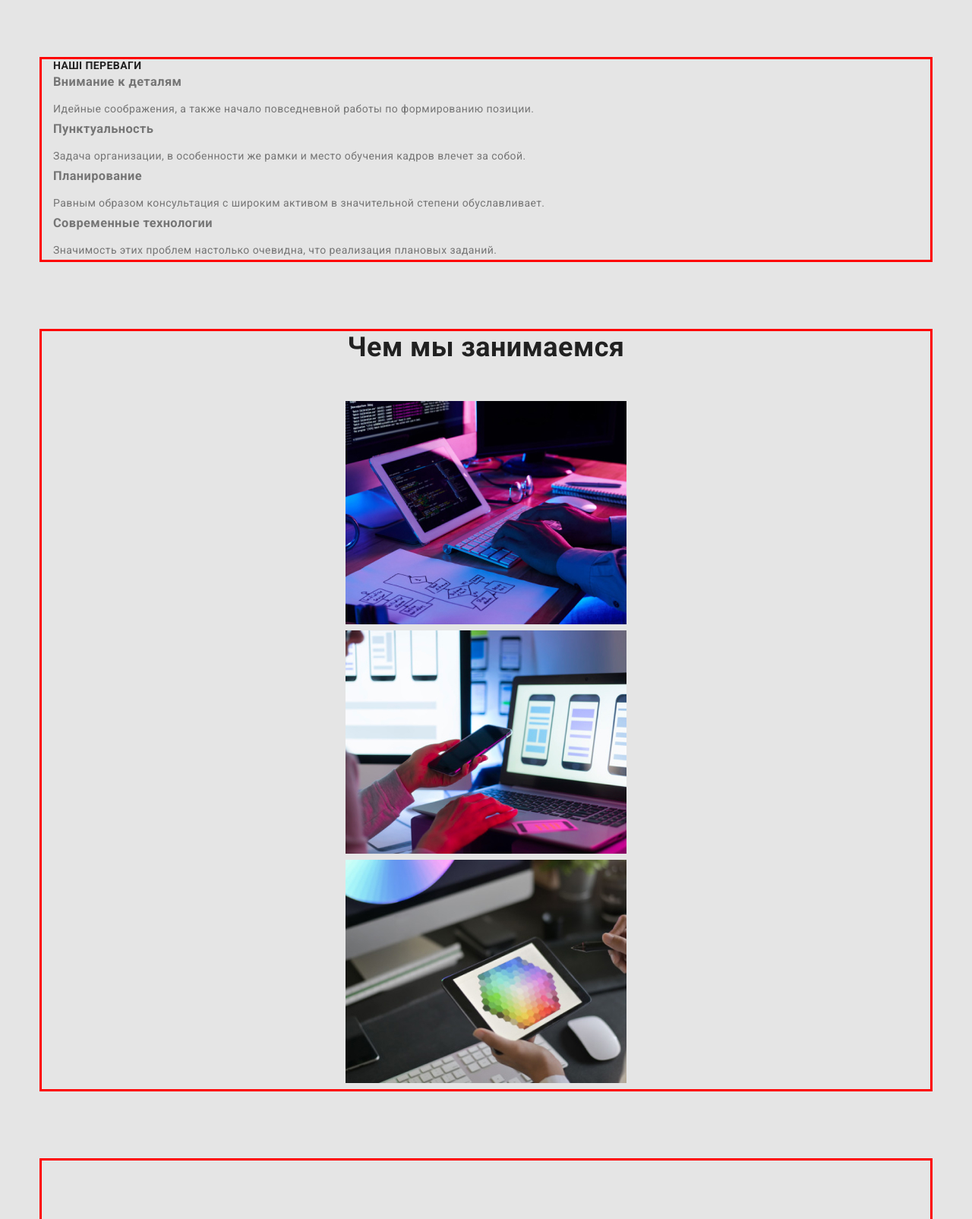
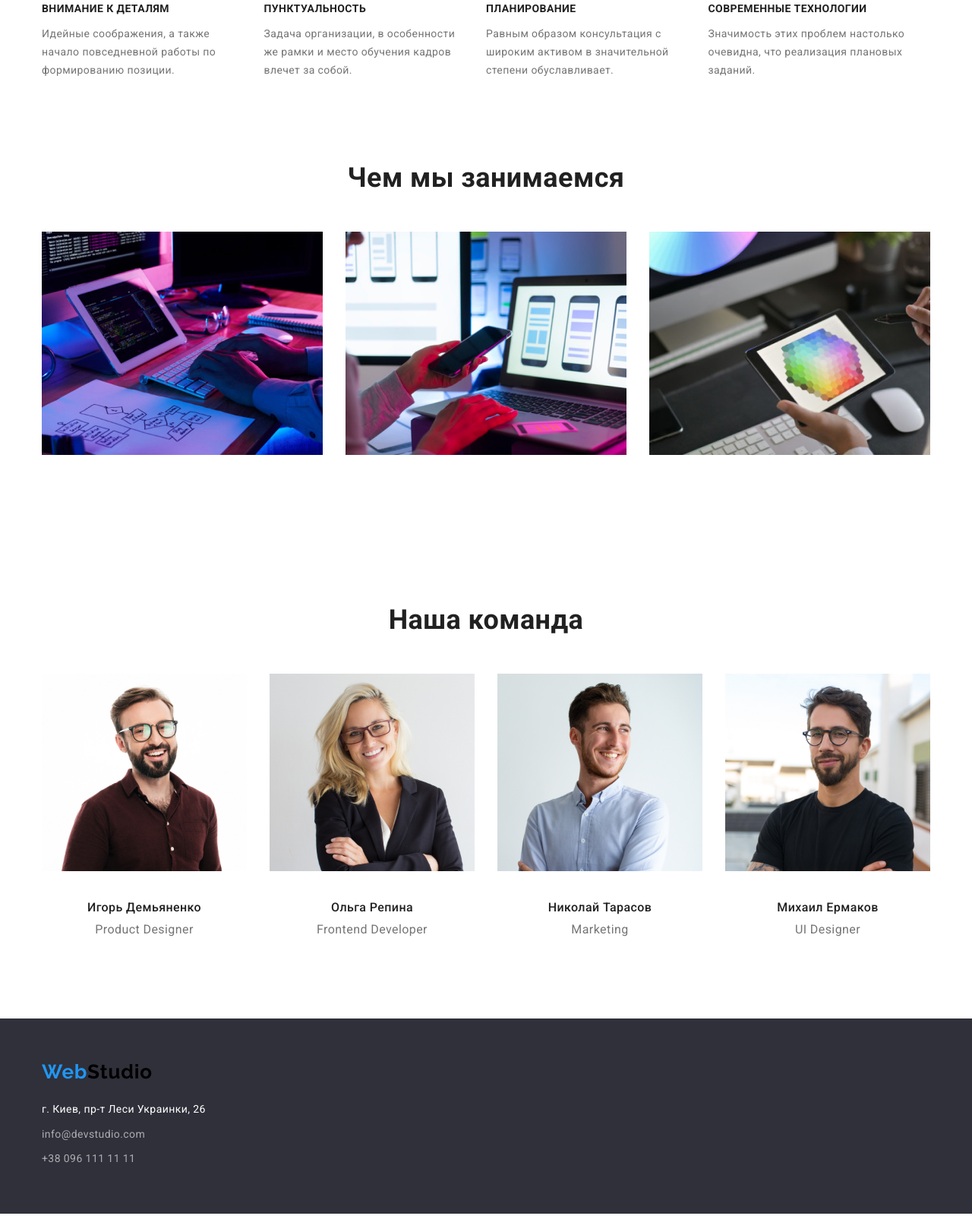
Before and after one commit to Tvido/goit-markup-hw-03, a plain HTML site: page index.html in a window 1280 px wide. Shown: the part 475-2080 px from the top of the page at 76% size. Drawn offline with nearby package versions, Linux system fonts and the light colour scheme.

Commit message:
Прописує Флекси

```diff
--- a/css/main.css
+++ b/css/main.css
@@ -25,14 +25,43 @@ html {
   box-sizing: inherit;
 }
 
+.visually-hidden {
+  position: absolute !important;
+  clip: rect(1px 1px 1px 1px);
+  clip: rect(1px, 1px, 1px, 1px);
+  padding: 0 !important;
+  border: 0 !important;
+  height: 1px !important;
+  width: 1px !important;
+  overflow: hidden;
+}
+
 .container {
-  outline: 3px solid red;
-  width: 1170px;
+  /* outline: 3px solid red; */
+  width: 1200px;
   align-items: Center;
-  margin: 0 auto 94px;
-  /* margin: 0 15px 94px; */
+  margin-top: 0;
+  margin-left: auto;
+  margin-right: auto;
+  margin-bottom: 94px;
   padding-left: 15px;
   padding-right: 15px;
+}
+
+.container-neg {
+  /* outline: 3px solid red; */
+  width: 1200px;
+  align-items: Center;
+  margin-top: 0;
+  margin-left: auto;
+  margin-right: auto;
+  margin-bottom: 0;
+  padding-left: 15px;
+  padding-right: 15px;
+}
+
+.last:last-child {
+  margin-bottom: 0;
 }
 
 .centered {
@@ -41,7 +70,7 @@ html {
 
 /* Body */
 .body {
-  background-color: var(--background-color);
+  /* background-color: var(--background-color); */
   color: var(--primary-text-color);
   font-family: "Roboto", sans-serif;
   font-weight: 400;
@@ -50,20 +79,33 @@ html {
   letter-spacing: 0.03em;
 }
 
+/* Утіліта */
 .list {
   list-style: none;
   margin-top: 0;
   margin-bottom: 0;
   padding-left: 0;
+  padding-right: 0;
 }
 
 .drk-bg {
-  padding: 0;
   background-color: var(--dark-bg-cl);
 }
 
 /* Навігація */
+.site-nav {
+  display: flex;
+  margin-left: 93px;
+}
+
+.site-nav .item + .item {
+  margin-left: 50px;
+}
+
 .site-nav .link {
+  display: block;
+  padding-top: 32px;
+  padding-bottom: 32px;
   font-weight: 500;
   font-size: 14px;
   line-height: 1.143;
@@ -81,7 +123,22 @@ html {
   color: var(--accent-cl);
 }
 
-.contacts .contacts {
+.main-nav {
+  display: flex;
+  align-items: center;
+}
+
+/* контакти хедер */
+.contacts {
+  display: flex;
+  margin-left: auto;
+}
+
+.contacts .item + .item {
+  margin-left: 50px;
+}
+
+.contacts .contacts-item {
   font-weight: 500;
   font-size: 14px;
   line-height: 1.143;
@@ -90,14 +147,19 @@ html {
   text-decoration: none;
 }
 
-.contacts .contacts:hover,
-.contacts .contacts:focus {
+.contacts .contacts-item:hover,
+.contacts .contacts-item:focus {
   color: var(--accent-cl);
+}
+
+/* Hero */
+.hero {
+  text-align: center;
 }
 
 .hero-title {
   margin-top: 0;
-  margin-bottom: 30px;
+  margin-bottom: 40px;
   color: var(--primary-white-color);
   font-weight: 900;
   font-size: 44px;
@@ -106,12 +168,23 @@ html {
   text-transform: uppercase;
 }
 
-.hero {
-  text-align: center;
-  margin-bottom: 111px;
+/* Features */
+.features-item {
+  width: calc(100% / 4 - 30px);
 }
 
-.features .section-title {
+.features-list {
+  display: flex;
+  flex-wrap: wrap;
+  list-style: none;
+  margin-top: 0;
+  margin-bottom: 0;
+  padding-left: 0;
+}
+
+.features-title {
+  margin-top: 0;
+  margin-bottom: 10px;
   font-weight: 700;
   font-size: 14px;
   line-height: 1.143;
@@ -120,28 +193,41 @@ html {
   color: var(--secondary-text-color);
 }
 
-.section-title {
-  margin-top: 0;
-  margin-bottom: 0;
-}
-
-.featuters .item {
+.featuters .discription {
   font-size: 14px;
   line-height: 1.71;
   color: var(--primary-text-color);
 }
 
-.features-title {
-  margin-top: 0;
-  margin-bottom: 10px;
+.features-item {
+  margin-right: 30px;
 }
 
-.item {
+.features .features-item:last-child {
+  margin-right: 0;
+}
+
+/* work */
+.work .list {
+  display: flex;
+  flex-wrap: wrap;
+}
+
+.work-item {
+  margin-right: 30px;
+}
+
+.work-item:nth-child(3n) {
+  margin-right: 0;
+}
+
+.work .list {
+  display: flex;
+  text-align: center;
   margin-top: 0;
   margin-bottom: 0;
 }
 
-/* work */
 .title {
   font-weight: 700;
   font-size: 36px;
@@ -150,13 +236,27 @@ html {
   color: var(--secondary-text-color);
 }
 
-.work .list {
-  text-align: center;
+/* team */
+.team-list {
+  list-style: none;
   margin-top: 0;
-  margin-bottom: 0;
+  margin-bottom: 30;
+  padding: 0;
 }
 
-/* team */
+.team .team-list {
+  display: flex;
+  flex-wrap: wrap;
+}
+
+.team-item {
+  margin-right: 30px;
+}
+
+.team-item:last-child {
+  margin-right: 0;
+}
+
 .title {
   font-weight: 700;
   font-size: 36px;
@@ -179,8 +279,8 @@ html {
 }
 
 .item-title {
-  margin-top: 0;
-  margin-bottom: 0;
+  margin-top: 30px;
+  margin-bottom: 10px;
 }
 
 .team .position {
@@ -190,10 +290,10 @@ html {
   color: var(--primary-text-color);
 }
 
-/* .position {
+.position {
   margin-top: 0;
   margin-bottom: 0;
-} */
+}
 
 .team {
   padding-top: 94px;
@@ -225,9 +325,19 @@ html {
   background-color: var(--accent-cl);
 }
 
+/* footer */
+.footer {
+  padding-top: 60px;
+  padding-bottom: 60px;
+}
+
 .address {
-  padding: 0;
   font-style: normal;
+}
+
+.mapp {
+  display: inline-block;
+  margin-top: 20px;
 }
 
 .address .link {
@@ -243,6 +353,8 @@ html {
   text-decoration: none;
 }
 .address .contact {
+  display: block;
+  margin-top: 9px;
   color: var(--address);
 }
 
--- a/css/portfolio.css
+++ b/css/portfolio.css
@@ -25,14 +25,49 @@ html {
   box-sizing: inherit;
 }
 
+img {
+  display: block;
+  max-width: 100%;
+  height: auto;
+}
+
+.visually-hidden {
+  position: absolute !important;
+  clip: rect(1px 1px 1px 1px);
+  clip: rect(1px, 1px, 1px, 1px);
+  padding: 0 !important;
+  border: 0 !important;
+  height: 1px !important;
+  width: 1px !important;
+  overflow: hidden;
+}
+
 .container {
-  outline: 3px solid red;
-  width: 1170px;
+  /* outline: 3px solid red; */
+  width: 1200px;
   align-items: Center;
-  margin: 0 auto 94px;
-  /* margin: 0 15px 94px; */
+  margin-top: 0;
+  margin-left: auto;
+  margin-right: auto;
+  margin-bottom: 94px;
   padding-left: 15px;
   padding-right: 15px;
+}
+
+.container-neg {
+  /* outline: 3px solid red; */
+  width: 1200px;
+  align-items: Center;
+  margin-top: 0;
+  margin-left: auto;
+  margin-right: auto;
+  margin-bottom: 0;
+  padding-left: 15px;
+  padding-right: 15px;
+}
+
+.last:last-child {
+  margin-bottom: 0;
 }
 
 .centered {
@@ -41,7 +76,7 @@ html {
 
 /* Body */
 .body {
-  background-color: var(--background-color);
+  /* background-color: var(--background-color); */
   color: var(--primary-text-color);
   font-family: "Roboto", sans-serif;
   font-weight: 400;
@@ -50,6 +85,7 @@ html {
   letter-spacing: 0.03em;
 }
 
+/* Утіліта */
 .list {
   list-style: none;
   margin-top: 0;
@@ -62,7 +98,19 @@ html {
 }
 
 /* Навігація */
+.site-nav {
+  display: flex;
+  margin-left: 93px;
+}
+
+.site-nav .item + .item {
+  margin-left: 50px;
+}
+
 .site-nav .link {
+  display: block;
+  padding-top: 32px;
+  padding-bottom: 32px;
   font-weight: 500;
   font-size: 14px;
   line-height: 1.143;
@@ -80,7 +128,22 @@ html {
   color: var(--accent-cl);
 }
 
-.contacts .contacts {
+.main-nav {
+  display: flex;
+  align-items: center;
+}
+
+/* контакти хедер */
+.contacts {
+  display: flex;
+  margin-left: auto;
+}
+
+.contacts .item + .item {
+  margin-left: 50px;
+}
+
+.contacts .contacts-item {
   font-weight: 500;
   font-size: 14px;
   line-height: 1.143;
@@ -89,12 +152,35 @@ html {
   text-decoration: none;
 }
 
-.contacts .contacts:hover,
-.contacts .contacts:focus {
+.contacts .contacts-item:hover,
+.contacts .contacts-item:focus {
   color: var(--accent-cl);
 }
 
 /* Товари */
+.list {
+  margin-top: 0;
+  margin-bottom: 30;
+}
+
+.cargo .list {
+  display: flex;
+  flex-wrap: wrap;
+}
+
+.cargo-item {
+  margin-right: 30px;
+  margin-bottom: 30px;
+}
+
+.cargo-item:nth-child(3n) {
+  margin-right: 0;
+}
+
+.cargo-item:nth-last-child(-n + 3) {
+  margin-bottom: 0;
+}
+
 .cargo .title {
   font-weight: 700;
   font-size: 36px;
@@ -107,29 +193,21 @@ html {
   font-weight: 700;
   font-size: 18;
   line-height: 2;
-  text-align: center;
   color: var(--secondary-text-color);
 }
 
 .item-title {
-  margin-top: 0;
-  margin-bottom: 0;
+  margin-top: 20px;
+  margin-bottom: 4px;
 }
 
 .cargo .position {
   font-size: 16px;
   line-height: 1.875;
-  text-align: center;
   color: var(--primary-text-color);
 }
 
-.list {
-  margin-top: 0;
-  margin-bottom: 30;
-}
-
 .choise {
-  display: inline-block;
   margin-top: 0;
   margin-bottom: 50px;
 }
@@ -160,10 +238,19 @@ html {
   background-color: var(--accent-cl);
 }
 
-/* Адресс */
+/* footer */
+.footer {
+  padding-top: 60px;
+  padding-bottom: 60px;
+}
+
 .address {
-  padding: 0;
   font-style: normal;
+}
+
+.mapp {
+  display: inline-block;
+  margin-top: 20px;
 }
 
 .address .link {
@@ -178,8 +265,9 @@ html {
   color: var(--primary-white-color);
   text-decoration: none;
 }
-
 .address .contact {
+  display: block;
+  margin-top: 9px;
   color: var(--address);
 }
 
--- a/index.html
+++ b/index.html
@@ -13,36 +13,32 @@
 
     <!-- Шапка сайту-->
     <header class="page-header">
-      <div class="container">
-      <nav>
+      <nav class="container main-nav">
         <a href="./index.html" class="logo">
           <img src="./images/logo.png" alt="">
         </a>
         <ul class="site-nav list">
-          <li><a href="./index.html" class="link current">Студия</a></li>
-          <li><a href="./portfoilio.html" class="link">Портфолио</a></li>
-          <li><a href="" class="link">Контакты</a></li>
+          <li class="item"><a href="./index.html" class="link current">Студия</a></li>
+          <li class="item"><a href="./portfoilio.html" class="link">Портфолио</a></li>
+          <li class="item"><a href="" class="link">Контакты</a></li>
         </ul>
         <ul class="contacts list">
-          <li><a href="mailto:info@devstudio.com" class="contacts">info@devstudio.com</a></li>
-          <li><a href="tel:+380961111111" class="contacts">+38 096 111 11 11</a></li>
+          <li class="item"><a href="mailto:info@devstudio.com" class="contacts-item">info@devstudio.com</a></li>
+          <li class="item"><a href="tel:+380961111111" class="contacts-item">+38 096 111 11 11</a></li>
         </ul>
       </nav>
-      </div>
     </header>
-    <!--Тіло-->
+
+    <!-- Тіло -->
     <main>
 
-      <!--Секція "Ефективні рішення"-->
+      <!-- Секція "Герой" -->
         <section class="hero drk-bg">
         <div class="container">
           <h1 class="hero-title">
           Эффективные решения <br/>
           для вашего бизнеса
           </h1>
-          <!-- <a href="" class="btn">
-            Заказать услугу
-          </a> -->
           <button class="btn">Заказать услугу</button>
         </div>
         </section>
@@ -50,32 +46,32 @@
       <!--Секція "Наші переваги"-->
       <div class="container">
         <section class="features">
-          <h2 class="section-title">Наші переваги</h2>
-        <ul class="list">
-          <li>
+          <h2 class="visually-hidden">Наші переваги</h2>
+          <ul class="features-list">
+            <li class="features-item">
               <h3 class="features-title">Внимание к деталям</h3>
-            <p class="item">
+              <p class="discription">
               Идейные соображения, а также начало повседневной работы по
               формированию позиции.
               </p>
             </li>
-          <li>
+            <li class="features-item">
               <h3 class="features-title">Пунктуальность</h3>
-            <p class="item">
+              <p class="discription">
               Задача организации, в особенности же рамки и место обучения кадров
               влечет за собой.
               </p>
             </li>
-          <li>
+            <li class="features-item">
               <h3 class="features-title">Планирование</h3>
-            <p class="item">
+              <p class="discription">
               Равным образом консультация с широким активом в значительной
               степени обуславливает.
               </p>
             </li>
-          <li>
+            <li class="features-item">
               <h3 class="features-title">Современные технологии</h3>
-            <p class="item">
+              <p class="discription">
               Значимость этих проблем настолько очевидна, что реализация
               плановых заданий.
               </p>
@@ -89,11 +85,13 @@
         <section class="work">
          <h2 class="title centered">Чем мы занимаемся</h2>
          <ul class="list">
-          <li><img src="./images/img.jpg" alt="хтось друкує" width="370" /></li>
-          <li>
+            <li class="work-item">
+              <img src="./images/img.jpg" alt="хтось друкує" width="370" />
+           </li>
+            <li class="work-item">
               <img src="./images/img(1).jpg" alt="смартфон в руках" width="370" />
            </li>
-          <li>
+            <li class="work-item">
               <img src="./images/img(2).jpg" alt="планшет в руках" width="370" />
            </li>
          </ul>
@@ -102,26 +100,26 @@
 
 
       <!--Секція "Наша команда"-->
-      <div class="container">
+      <div class="container-neg">
         <section class="team centered">
         <h2 class="title centered">Наша команда</h2>
-        <ul class="list">
-          <li>
+        <ul class="team-list">
+          <li class="team-item">
             <a href=""><img src="./images/img(3).jpg" alt="Ігор" width="270" /></a>
               <h3 class="item-title">Игорь Демьяненко</h3>
               <p class="position">Product Designer</p>
           </li>
-          <li>
+          <li class="team-item">
             <a href=""><img src="./images/img(4).jpg" alt="Ігор" width="270" /></a>
               <h3 class="item-title">Ольга Репина</h3>
               <p class="position">Frontend Developer</p>
           </li>
-          <li>
+          <li class="team-item">
             <a href=""><img src="./images/img(5).jpg" alt="Ігор" width="270" /></a>
               <h3 class="item-title">Николай Тарасов</h3>
               <p class="position">Marketing</p>
           </li>
-          <li>
+          <li class="team-item">
             <a href=""><img src="./images/img(6).jpg" alt="Ігор" width="270" /></a>
               <h3 class="item-title">Михаил Ермаков</h3>
               <p class="position">UI Designer</p>
@@ -134,15 +132,15 @@
 
     <!--Підвал-->
       <footer class="drk-bg">
-        <div class="container">
+        <div class="footer container last">
           <a href="./index.html" class="logo">
             <img src="./images/logo.png" alt="">
           </a>
         <address>
           <ul class="address list">
-            <li><a href="https://goo.gl/maps/syXWPymDVtGh5u3s6" target="_blank" title="Адреса" class="link mapp">г. Киев, пр-т Леси Украинки, 26</a></li>
-            <li><a href="mailto:info@devstudio.com" class="link contact">info@devstudio.com</a></li>
-            <li><a href="tel:+380961111111" class="link contact">+38 096 111 11 11</a></li>
+            <li class="link-item"><a href="https://goo.gl/maps/syXWPymDVtGh5u3s6" target="_blank" title="Адреса" class="link mapp">г. Киев, пр-т Леси Украинки, 26</a></li>
+            <li class="link-item"><a href="mailto:info@devstudio.com" class="link contact">info@devstudio.com</a></li>
+            <li class="link-item"><a href="tel:+380961111111" class="link contact">+38 096 111 11 11</a></li>
           </ul>
         </address>
         </div>
```
Also changed, not shown: portfoilio.html (+35 -38 lines). Lines whose indentation alone changed are shown as unchanged.
